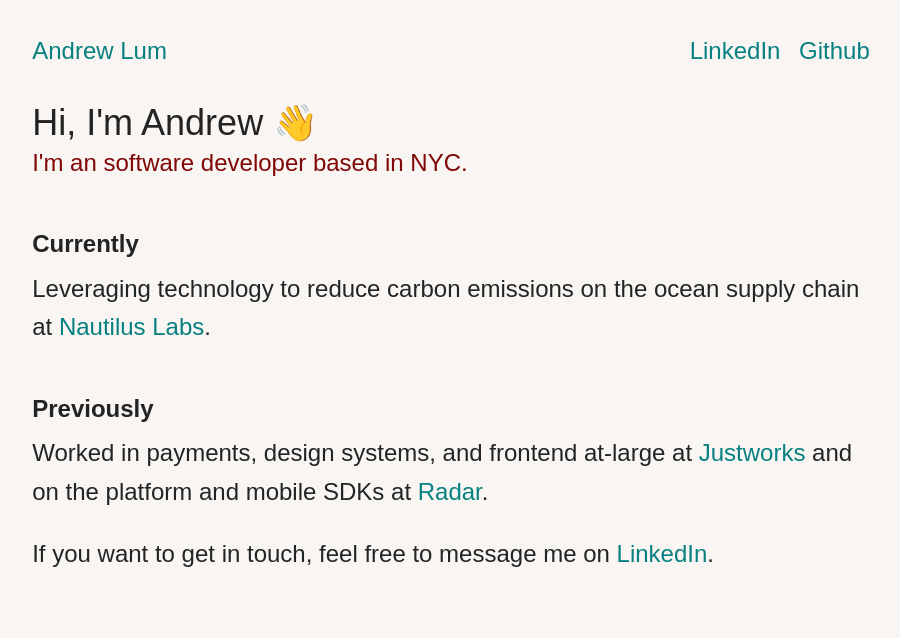
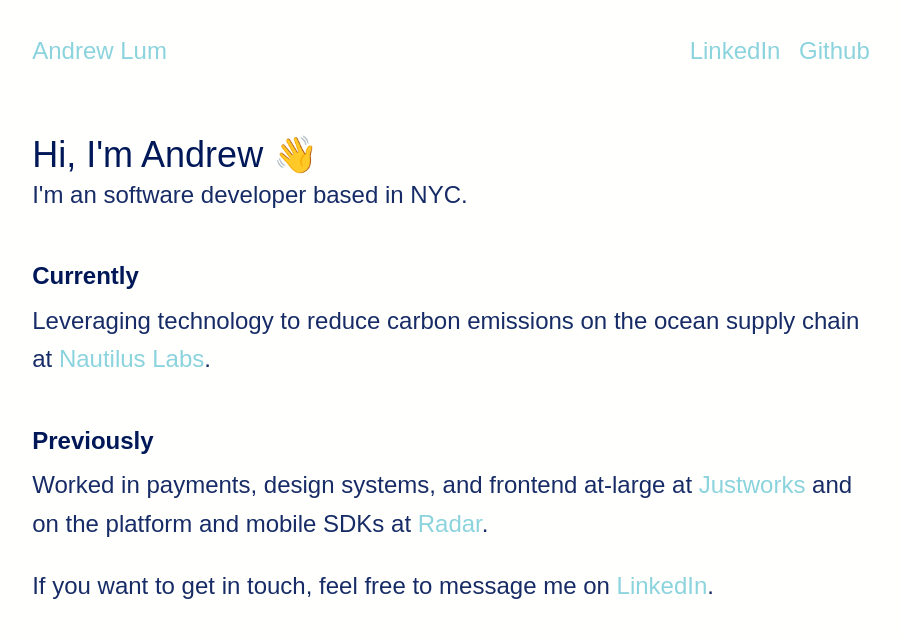
Before and after one commit to andlum/andlum.github.io, an Eleventy site: page src/index.md in a window 1280 px wide. Shown: the whole page, without its empty margins (189-1089 px from the left). Built offline with nearby package versions, Linux system fonts and the light colour scheme; Eleventy itself is replaced by a stand-in of ours; files that its build step writes are made by us from their sources.

Commit message:
update color palatte and styles

```diff
--- a/css/styles.css
+++ b/css/styles.css
@@ -1,18 +1,17 @@
 :root {
   /* Color Palette */
-  --color-black: #232323;
-  --color-off-black: #222525;
-  --color-green: #078080;
-  --color-orange: #f45d48;
-  --color-burnt-orange: #800707;
-  --color-blue: #1e98ff;
-  --color-white: #f8f5f2;
+  --color-black: #001858;
+  --color-off-black: #172c66;
+  --color-beige: #f3d2c1;
+  --color-blue: #8bd3dd;
+  --color-pink: #f582ae;
+  --color-white: #fffffe;
 
   /* UI Colors */
-  --color-primary: var(--color-green);
-  --color-secondary: var(--color-orange);
+  --color-primary: var(--color-blue);
+  --color-secondary: var(--color-pink);
+  --color-tertiary: var(--color-beige);
   --color-headline-text: var(--color-black);
-  --color-secondary-text: var(--color-burnt-orange);
   --color-body-text: var(--color-off-black);
   --color-background: var(--color-white);
 }
@@ -124,10 +123,7 @@
   display: flex;
   flex-direction: column;
   justify-content: center;
-}
-
-.tagline {
-  color: var(--color-secondary-text);
+  margin-top: 2rem;
 }
 
 .section-header {
```
